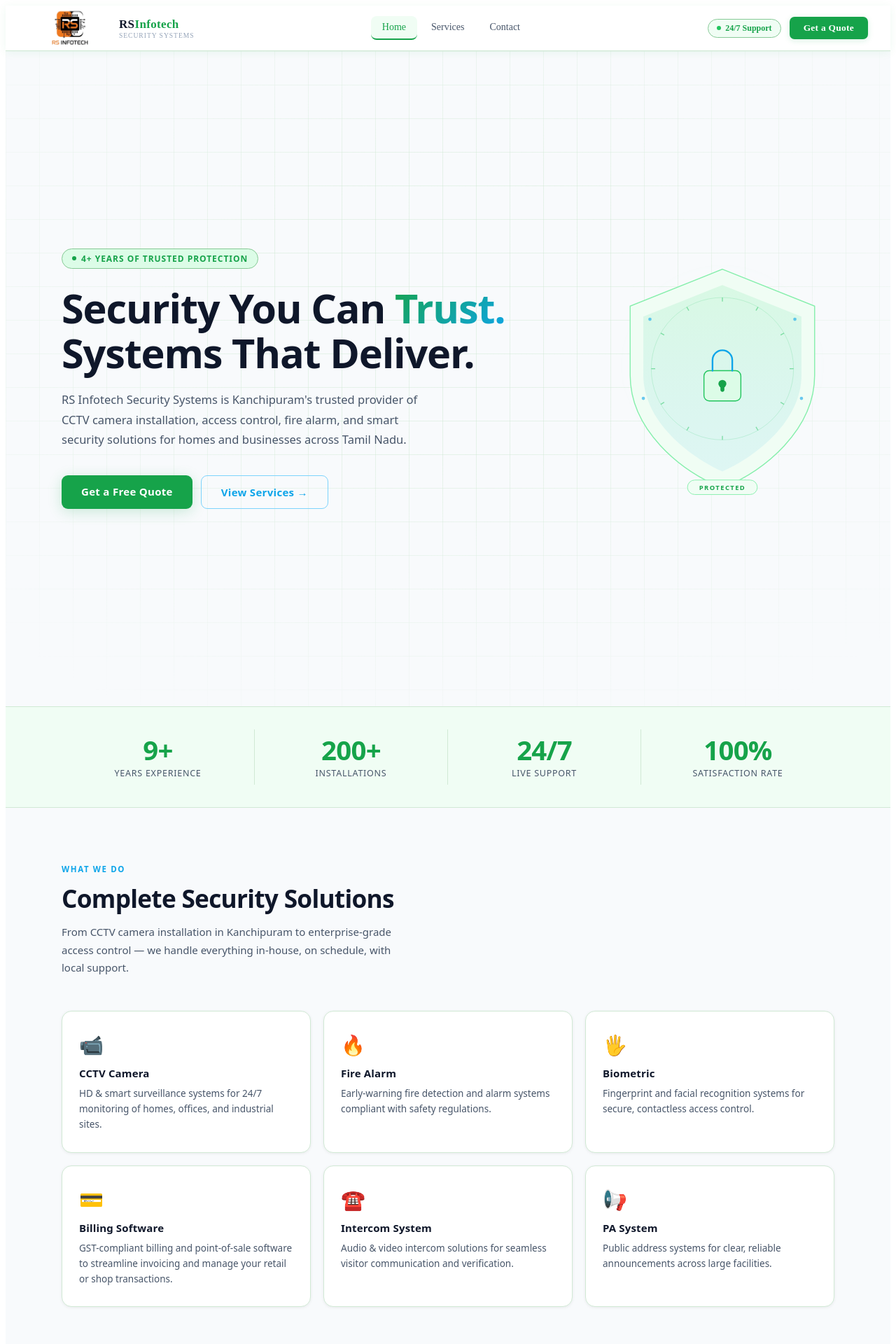
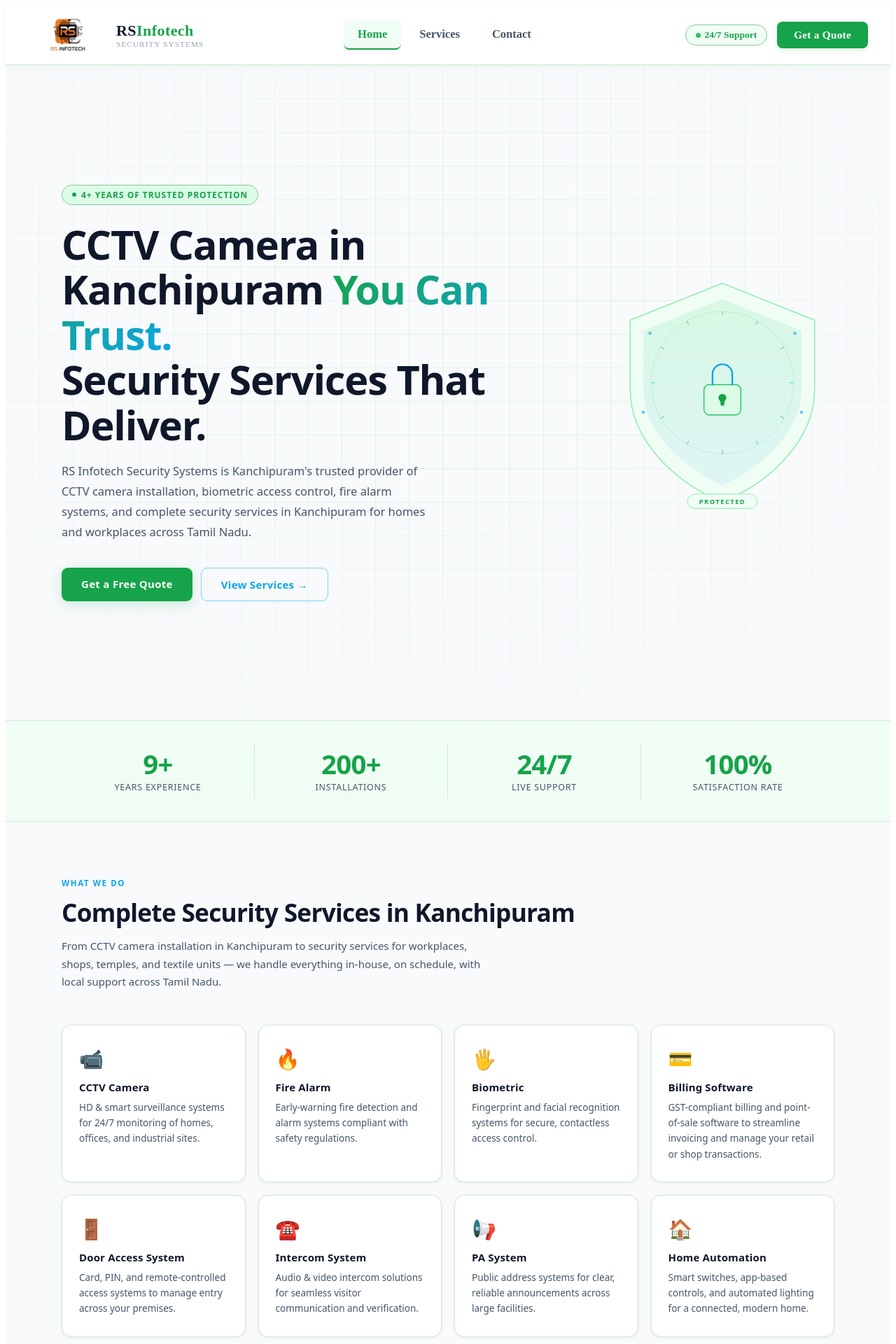
Before and after one commit to sabariragu2006/RSInfoTech, a React (Vite) app in the folder frontend/: page / in a window 1280 px wide. Shown: the top 1920 px of the page at 70% size. Built offline with nearby package versions, Linux system fonts and the light colour scheme.

Commit message:
committed

```diff
--- a/frontend/src/components/HomePage.jsx
+++ b/frontend/src/components/HomePage.jsx
@@ -63,6 +63,13 @@ const SERVICES = [
     tags: ["GST Invoicing", "POS"],
     tagTypes: ["green", "sky"],
   },
+ {
+    title: "Door Access System",
+    desc: "Card, PIN, and remote-controlled access systems to manage entry across your premises.",
+    icon: "🚪",
+    tags: ["Card & PIN", "Remote Control"],
+    tagTypes: ["green", "sky"],
+  },
   {
     title: "Intercom System",
     desc: "Audio & video intercom solutions for seamless visitor communication and verification.",
@@ -75,6 +82,13 @@ const SERVICES = [
     desc: "Public address systems for clear, reliable announcements across large facilities.",
     icon: "📢",
     tags: ["Wide Coverage", "Clear Audio"],
+    tagTypes: ["green", "sky"],
+  },
+  {
+    title: "Home Automation",
+    desc: "Smart switches, app-based controls, and automated lighting for a connected, modern home.",
+    icon: "🏠",
+    tags: ["Smart Switches", "App Control"],
     tagTypes: ["green", "sky"],
   },
 ];
@@ -111,7 +125,7 @@ const WHY = [
 
 /* ─── sub-components ───────────────────────────────── */
 
-function ServiceCard({ icon, title, desc, isMobile }) {
+function ServiceCard({ icon, title, desc, isMobile, featured }) {
   const [hov, setHov] = useState(false);
   return (
     <div
@@ -126,6 +140,7 @@ function ServiceCard({ icon, title, desc, isMobile }) {
         transition: "background 0.2s, border-color 0.2s, transform 0.2s",
         transform: hov ? "translateY(-3px)" : "none",
         boxShadow: hov ? `0 8px 32px #16a34a18` : "0 1px 4px #0001",
+        gridColumn: featured ? "span 1" : undefined,
       }}
     >
       <div style={{ fontSize: 28, marginBottom: 12 }}>{icon}</div>
@@ -257,6 +272,11 @@ function ShieldGraphic() {
 export default function HomePage() {
   const { isMobile, isTablet } = useBreakpoint();
 
+  // 7 services: 3-column grid leaves 1 orphan card on the last row.
+  // Use a 4-column grid on desktop so rows read 4 + 3 (centered),
+  // and keep 2-column on tablet, 1-column on mobile.
+  const servicesCols = isMobile ? 1 : isTablet ? 2 : 4;
+
   return (
     <div style={{ background: C.bg, color: C.dark, fontFamily: "system-ui, sans-serif", overflowX: "hidden" }}>
 
@@ -310,22 +330,22 @@ export default function HomePage() {
               margin: "0 0 20px",
               color: C.dark,
             }}>
-              Security You Can{" "}
+              CCTV Camera in Kanchipuram{" "}
               <span style={{
                 background: `linear-gradient(135deg, ${C.green}, ${C.sky})`,
                 WebkitBackgroundClip: "text",
                 WebkitTextFillColor: "transparent",
               }}>
-                Trust.
+                You Can Trust.
               </span>
-              <br />Systems That Deliver.
+              <br />Security Services That Deliver.
             </h1>
 
             <p style={{
               color: C.grey, fontSize: isMobile ? 15 : 16.5,
               lineHeight: 1.75, maxWidth: 520, marginBottom: 36,
             }}>
-              RS Infotech Security Systems is Kanchipuram's trusted provider of CCTV camera installation, access control, fire alarm, and smart security solutions for homes and businesses across Tamil Nadu.
+              RS Infotech Security Systems is Kanchipuram's trusted provider of CCTV camera installation, biometric access control, fire alarm systems, and complete security services in Kanchipuram for homes and workplaces across Tamil Nadu.
             </p>
 
             <div style={{ display: "flex", gap: 12, flexWrap: "wrap" }}>
@@ -414,16 +434,16 @@ export default function HomePage() {
               fontSize: isMobile ? "1.8rem" : "2.2rem", fontWeight: 800,
               letterSpacing: "-.02em", margin: "0 0 12px", color: C.dark,
             }}>
-              Complete Security Solutions
+              Complete Security Services in Kanchipuram
             </h2>
-            <p style={{ color: C.grey, fontSize: 15, maxWidth: 500, lineHeight: 1.7, margin: 0 }}>
-              From CCTV camera installation in Kanchipuram to enterprise-grade access control — we handle everything in-house, on schedule, with local support.
+            <p style={{ color: C.grey, fontSize: 15, maxWidth: 620, lineHeight: 1.7, margin: 0 }}>
+              From CCTV camera installation in Kanchipuram to security services for workplaces, shops, temples, and textile units — we handle everything in-house, on schedule, with local support across Tamil Nadu.
             </p>
           </div>
 
           <div style={{
             display: "grid",
-            gridTemplateColumns: isMobile ? "1fr" : isTablet ? "1fr 1fr" : "repeat(3, 1fr)",
+            gridTemplateColumns: `repeat(${servicesCols}, 1fr)`,
             gap: 18,
           }}>
             {SERVICES.map((s) => (
@@ -554,7 +574,7 @@ export default function HomePage() {
         color: C.greyDk, fontSize: 12.5,
         background: C.bg,
       }}>
-        RS Infotech Security Systems — CCTV Camera & Security Installation in Kanchipuram, Tamil Nadu. © {new Date().getFullYear()} All rights reserved.
+        RS Infotech Security Systems — CCTV camera installation and security services in Kanchipuram, Tamil Nadu, including security services for workplaces, shops, temples, and textile units. © {new Date().getFullYear()} All rights reserved.
       </div>
 
     </div>
--- a/frontend/src/components/RSInfotechNavbar.jsx
+++ b/frontend/src/components/RSInfotechNavbar.jsx
@@ -44,7 +44,7 @@ export default function Navbar() {
       }}>
         <div style={{
           padding: isMobile ? "0 16px" : "0 32px",
-          height: 64,
+          height: isMobile ? 64 : 84,
           display: "flex",
           alignItems: "center",
           justifyContent: "space-between",
@@ -55,7 +55,7 @@ export default function Navbar() {
           <Link
             to="/"
             style={{
-              display: "flex", alignItems: "center", gap: 10,
+              display: "flex", alignItems: "center", gap: 12,
               textDecoration: "none", flexShrink: 0,
             }}
           >
@@ -63,8 +63,8 @@ export default function Navbar() {
               src="/rs.png"
               alt="RS Infotech"
               style={{
-    width: 120,
-    height: 120,
+                width: isMobile ? 44 : 114,
+                height: isMobile ? 44 : 114,
                 borderRadius: 10,
                 objectFit: "cover",
                 objectPosition: "center",
@@ -73,13 +73,13 @@ export default function Navbar() {
             {!isMobile && (
               <div>
                 <div style={{
-                  fontWeight: 700, fontSize: 17,
+                  fontWeight: 800, fontSize: 22,
                   color: "#0f172a", letterSpacing: ".02em",
                 }}>
                   RS<span style={{ color: "#16a34a" }}>Infotech</span>
                 </div>
                 <div style={{
-                  fontSize: "0.6rem", color: "#94a3b8",
+                  fontSize: "0.7rem", color: "#94a3b8",
                   letterSpacing: ".1em", textTransform: "uppercase",
                 }}>
                   Security Systems
@@ -96,7 +96,7 @@ export default function Navbar() {
           {/* ── Desktop center links ── */}
           {!isMobile && (
             <div style={{
-              display: "flex", alignItems: "center", gap: 4,
+              display: "flex", alignItems: "center", gap: 6,
               flex: 1, justifyContent: "center",
             }}>
               {NAV_LINKS.map((link) => (
@@ -113,20 +113,20 @@ export default function Navbar() {
           {/* ── Right side ── */}
           <div style={{
             display: "flex", alignItems: "center",
-            gap: isMobile ? 8 : 12, flexShrink: 0,
+            gap: isMobile ? 8 : 14, flexShrink: 0,
           }}>
             {/* 24/7 badge — desktop only */}
             {!isMobile && (
               <div style={{
                 display: "flex", alignItems: "center", gap: 6,
                 background: "#f0fdf4", border: "1px solid #86c995",
-                borderRadius: 20, padding: "5px 12px",
+                borderRadius: 20, padding: "6px 14px",
               }}>
                 <div style={{
-                  width: 6, height: 6, borderRadius: "50%",
+                  width: 7, height: 7, borderRadius: "50%",
                   background: "#22c55e",
                 }} />
-                <span style={{ fontSize: 12, color: "#16a34a", fontWeight: 600 }}>
+                <span style={{ fontSize: 13.5, color: "#16a34a", fontWeight: 600 }}>
                   24/7 Support
                 </span>
               </div>
@@ -137,10 +137,10 @@ export default function Navbar() {
               <Link to="/contact" style={{
                 background: "#16a34a",
                 color: "#ffffff",
-                fontSize: "0.84rem",
+                fontSize: "0.95rem",
                 fontWeight: 600,
-                padding: "8px 20px",
-                borderRadius: 7,
+                padding: "10px 24px",
+                borderRadius: 8,
                 textDecoration: "none",
                 whiteSpace: "nowrap",
                 letterSpacing: ".02em",
@@ -230,9 +230,9 @@ function NavButton({ label, active, to }) {
       style={{
         background: active || hov ? "#f0fdf4" : "transparent",
         color: active ? "#16a34a" : hov ? "#0ea5e9" : "#475569",
-        fontSize: 14, fontWeight: 500,
+        fontSize: 16.5, fontWeight: 600,
         textDecoration: "none",
-        padding: "8px 16px", borderRadius: 8,
+        padding: "10px 20px", borderRadius: 8,
         borderBottom: active ? "2px solid #16a34a" : "2px solid transparent",
         transition: "background 0.2s, color 0.2s",
         whiteSpace: "nowrap",
--- a/frontend/src/components/ServicePage.jsx
+++ b/frontend/src/components/ServicePage.jsx
@@ -58,6 +58,13 @@ const SERVICES = [
     tags: ["GST Invoicing", "POS"],
     tagTypes: ["green", "sky"],
   },
+ {
+    title: "Door Access System",
+    desc: "Card, PIN, and remote-controlled access systems to manage entry across your premises.",
+    icon: "🚪",
+    tags: ["Card & PIN", "Remote Control"],
+    tagTypes: ["green", "sky"],
+  },
   {
     title: "Intercom System",
     desc: "Audio & video intercom solutions for seamless visitor communication and verification.",
@@ -70,6 +77,13 @@ const SERVICES = [
     desc: "Public address systems for clear, reliable announcements across large facilities.",
     icon: "📢",
     tags: ["Wide Coverage", "Clear Audio"],
+    tagTypes: ["green", "sky"],
+  },
+  {
+    title: "Home Automation",
+    desc: "Smart switches, app-based controls, and automated lighting for a connected, modern home.",
+    icon: "🏠",
+    tags: ["Smart Switches", "App Control"],
     tagTypes: ["green", "sky"],
   },
 ];
@@ -299,7 +313,7 @@ export default function ServicesPage() {
         </div>
       </section>
 
-   {/* ── SERVICES GRID ──────────────────────────── */}
+ {/* ── SERVICES GRID ──────────────────────────── */}
 <section style={{
   padding: isMobile ? "52px 20px" : "64px 80px",
   borderBottom: `1px solid ${C.border}`,
@@ -325,7 +339,7 @@ export default function ServicesPage() {
 
     <div style={{
       display: "grid",
-      gridTemplateColumns: isMobile ? "1fr" : isTablet ? "1fr 1fr" : "repeat(3, 1fr)",
+      gridTemplateColumns: isMobile ? "1fr" : isTablet ? "1fr 1fr" : "repeat(4, 1fr)",
       gap: 18,
     }}>
       {SERVICES.map((s) => (
```
Also changed, not shown: frontend/index.html (+9 -4 lines), frontend/public/robots.txt, 1 other file (tests, documents, lock files or other folders). Lines whose indentation alone changed are shown as unchanged.
